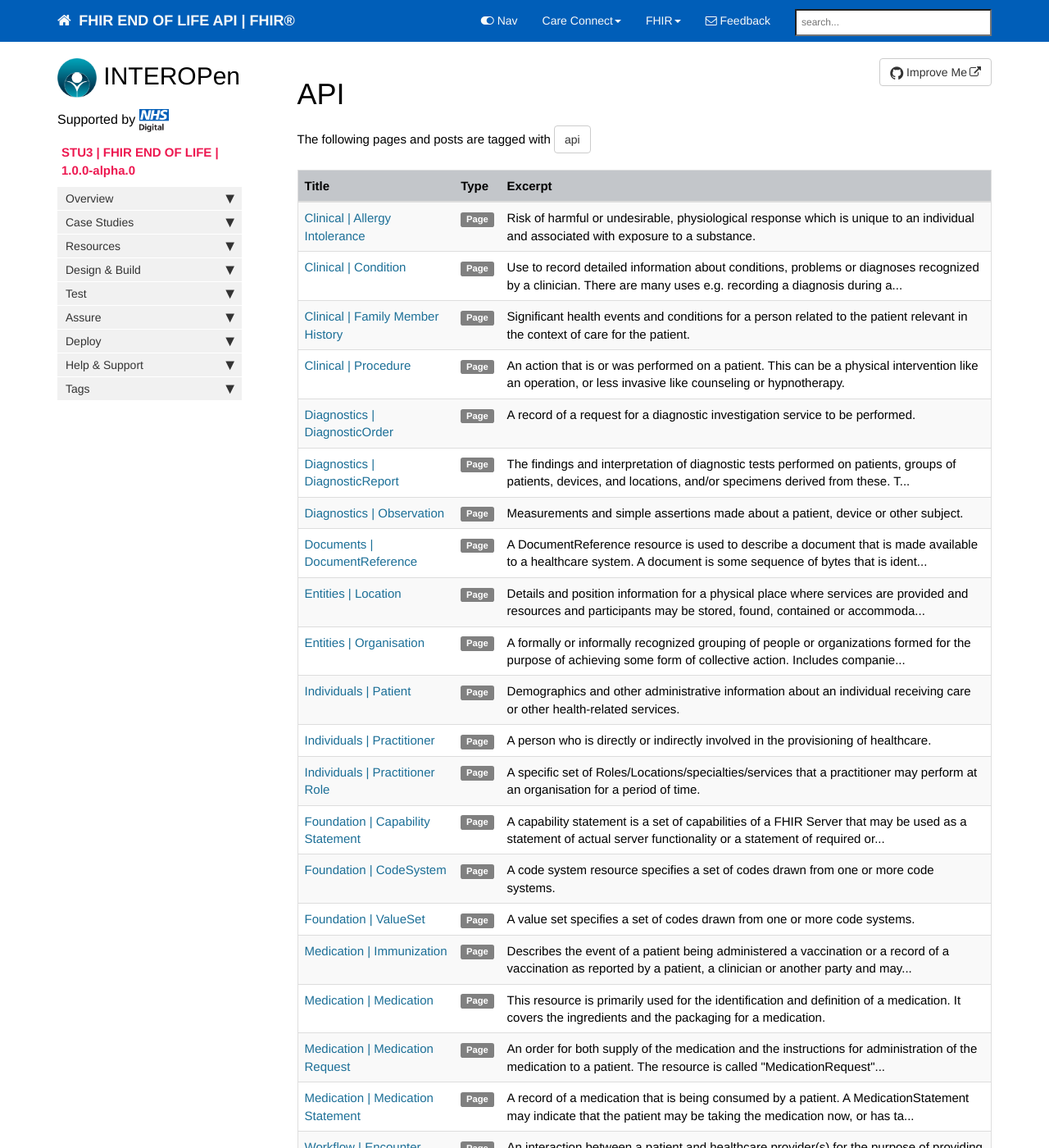
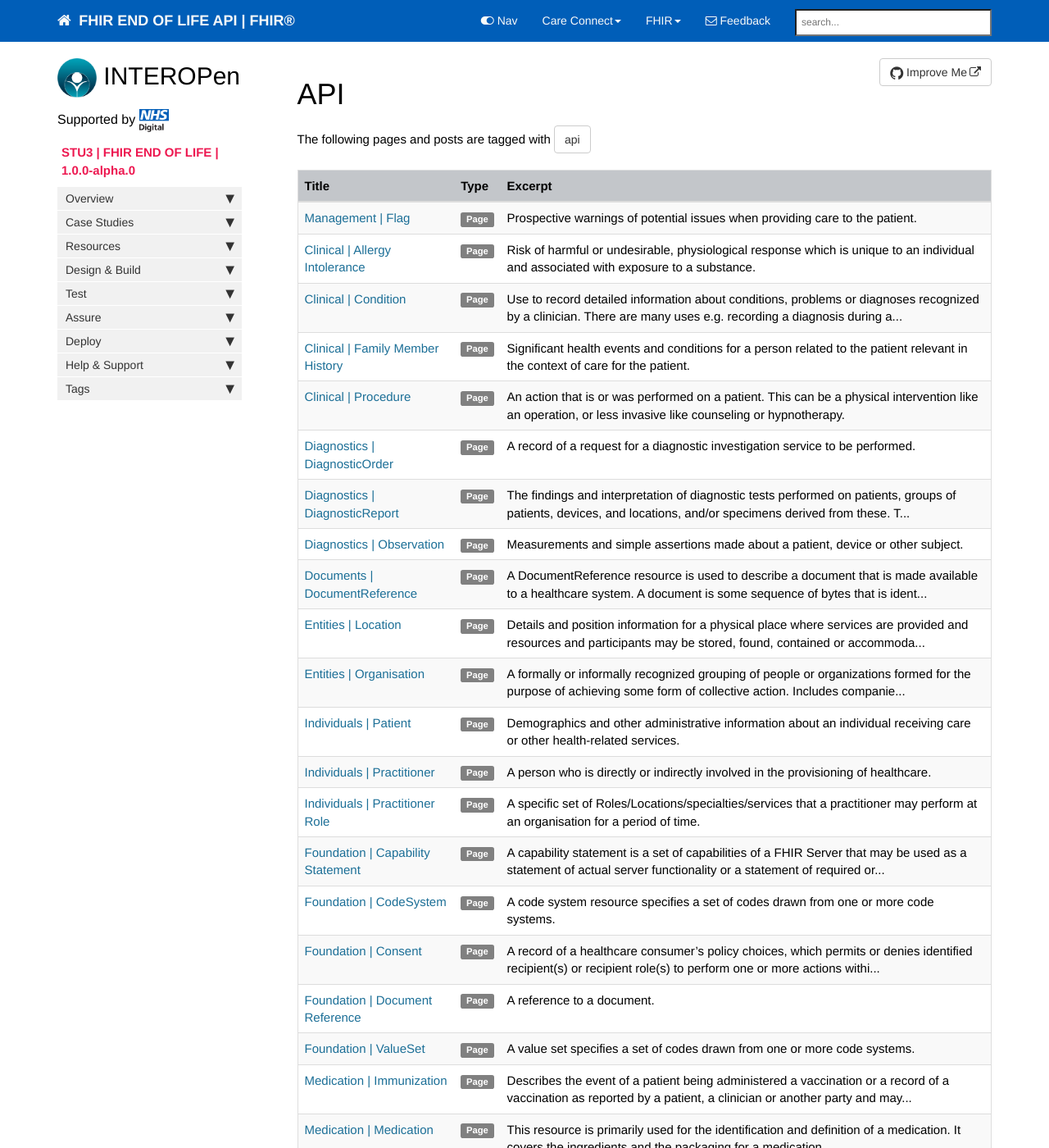
Before and after one commit to nhsconnect/FHIR-END-OF-LIFE-API, a Jekyll site: the page built from pages/tags/tag_api.md, in a window 1280 px wide and 1400 px high. Shown: the whole window at 82% size. Built offline with Jekyll 4.4.1, drawn with Linux system fonts in a browser that asks for light colours; nearby versions of some CDN libraries; comment, search, counter and statistics services are not loaded.

Commit message:
Some changes to eol files

````diff
--- /dev/null
+++ b/pages/explore/api_base_management_flag.md
@@ -0,0 +1,89 @@
+---
+title: Management | Flag
+keywords: usecase, flag
+tags: [rest, fhir, management, api]
+sidebar: foundations_sidebar
+permalink: api_base_management_flag.html
+summary: Prospective warnings of potential issues when providing care to the patient.
+---
+{% include custom/search.warnbanner.html %}
+
+{% include custom/fhir.STU3.reference.html resource="Flag" page="CareConnect-Encounter-1" fhirname="Encounter" fhirlink="encounter.html" content="User Stories" userlink="engage_michaelsstory.html" %}
+
+## 1. Read ##
+
+<div markdown="span" class="alert alert-success" role="alert">
+GET [baseUrl]/Encounter/[id]</div>
+
+{% include custom/read.response.html resource="Encounter" content="" %}
+
+## 2. Search ##
+
+<div markdown="span" class="alert alert-success" role="alert">
+GET [baseUrl]/Encounter?[searchParameters]</div>
+
+Fetches a bundle of all `Encounter` resources for the specified patient.
+
+{% include custom/search.header.html resource="Encounter" %}
+
+### 2.1. Search Parameters ###
+
+{% include custom/search.parameters.html resource="Encounter" link="encounter.html#search" %}
+
+
+<table style="min-width:100%;width:100%">
+<tr id="clinical">
+    <th style="width:10%;">Name</th>
+    <th style="width:15%;">Type</th>
+    <th style="width:40%;">Description</th>
+    <th style="width:5%;">Conformance</th>
+    <th style="width:30%;">Path</th>
+</tr>
+<tr>
+    <td><code class="highlighter-rouge">date</code></td>
+    <td><code class="highlighter-rouge">date</code></td>
+    <td>A date within the period the Encounter lasted</td>
+    <td>MAY</td>
+    <td>Encounter.period</td>
+</tr>
+<tr>
+    <td><code class="highlighter-rouge">patient</code></td>
+    <td><code class="highlighter-rouge">reference</code></td>
+    <td>The identity of a patient to list encounters for</td>
+    <td>MAY</td>
+    <td>Encounter.patient <br>(Patient)</td>
+</tr>
+</table>
+
+<!--
+Systems SHOULD support the following search combinations:
+
+ * patient
+ -->
+
+{% include custom/search.date.html para="2.1.1." content="Encounter" %}
+
+{% include custom/search.patient.html para="2.1.2." content="Encounter" %}
+
+{% include custom/search.response.html resource="Encounter" %}
+
+## 3. Example ##
+
+### 3.1 Request Query ###
+
+<h3 id="32-response-headers">3.1 cURL</h3>
+
+Return all Encounter resources with an id of 4, the format of the response body will be xml. The Reference Implementation is hosted at '{{ site.fhir_ref_impl }}'.
+
+{% include custom/embedcurl.html title="Search Patient" command="curl -X GET -H 'Accept: application/xml+fhir' -H 'Authorisation: BEARER [token]' -v 'http://yellow.testlab.nhs.uk/careconnect-ri/STU3/Encounter?patient=4'" %}
+
+<h3 id="32-response-headers">3.2 Explore the Response</h3>
+
+Explore the response in XML & JSON on the Reference Implementation below
+<div class="language-http highlighter-rouge">
+<pre class="highlight">
+<p style="font-size: 110%;">Reference Implementation</p>
+XML <a target="_blank" href="{{ site.fhir_ref_impl }}search?serverId=home&pretty=true&resource=Encounter&param.0.0=&param.0.1=4&param.0.name=patient&param.0.type=reference&resource-search-limit=&encoding=xml">Patient id search RI viewer</a>
+JSON <a target="_blank" href="{{ site.fhir_ref_impl }}search?serverId=home&pretty=true&resource=Encounter&param.0.0=&param.0.1=4&param.0.name=patient&param.0.type=reference&resource-search-limit=&encoding=json">Patient id search RI viewer</a>
+</pre>
+</div>
--- /dev/null
+++ b/pages/explore/api_foundation_consent.md
@@ -0,0 +1,101 @@
+---
+title: Foundation | Consent
+keywords: foundations, fhir
+tags: [foundation,use_case,fhir,rest,api,noccprofile]
+sidebar: accessrecord_rest_sidebar
+permalink: api_foundation_consent.html
+summary: A record of a healthcare consumer’s policy choices, which permits or denies identified recipient(s) or recipient role(s) to perform one or more actions within a given policy context, for specific purposes and periods of time.
+---
+
+{% include custom/search.warnbanner.html %}
+
+
+{% include custom/fhir.reference.html resource="" page="" fhirname="ValueSet" fhirlink="valueset.html" content="-" userlink="-" %}
+
+
+## 1. Read ##
+
+<div markdown="span" class="alert alert-success" role="alert">
+GET [baseUrl]/ValueSet/[id]</div>
+
+{% include custom/read.response.html resource="Consent" content="" %}
+
+## 2. Example ##
+
+{% include custom/search.warn_ri_banner.html %}
+
+### 2.1 Request Query ###
+
+Return the ValueSet for Care Connect Administrative Gender. Replace 'baseUrl' with the actual base Url of the FHIR Server.
+
+#### 2.1.1. cURL ####
+
+{% include custom/embedcurl.html title="Read Care Connect Administrative Gender ValueSet" command="curl -H 'Accept: application/xml+fhir' -H 'Authorization: BEARER [token]' -X GET  '[baseUrl]/ValueSet/CareConnect-AdministrativeGender-1'" %}
+
+### 2.2 Response Body ###
+
+```xml
+<ValueSet xmlns="http://hl7.org/fhir">
+	<id value="CareConnect-AdministrativeGender-1"/>
+	<extension url="http://hl7.org/fhir/StructureDefinition/valueset-map">
+		<valueReference>
+			<reference value="https://fhir.hl7.org.uk/STU3/ConceptMap/AdministrativeGender-1"/>
+		</valueReference>
+	</extension>
+	<extension url="http://hl7.org/fhir/StructureDefinition/valueset-sourceReference">
+		<valueUri value="http://hl7.org/fhir/ValueSet/administrative-gender"/>
+	</extension>
+	<extension url="http://hl7.org/fhir/StructureDefinition/structuredefinition-wg">
+		<valueCode value="pc"/>
+	</extension>
+	<extension url="http://hl7.org/fhir/StructureDefinition/structuredefinition-fmm">
+		<valueInteger value="5"/>
+	</extension>
+	<extension url="http://hl7.org/fhir/StructureDefinition/structuredefinition-ballot-status">
+		<valueString value="Informative"/>
+	</extension>
+	<url value="https://fhir.hl7.org.uk/STU3/ValueSet/CareConnect-AdministrativeGender-1"/>
+	<identifier>
+		<system value="urn:ietf:rfc:3986"/>
+		<value value="urn:oid:2.16.840.1.113883.4.642.3.1"/>
+	</identifier>
+	<version value="3.0.1"/>
+	<name value="Administrative Gender"/>
+	<status value="active"/>
+	<date value="2017-04-19T07:46:00+10:00"/>
+	<publisher value="HL7 (FHIR Project)"/>
+	<contact>
+		<telecom>
+			<system value="url"/>
+			<value value="http://hl7.org/fhir"/>
+		</telecom>
+		<telecom>
+			<system value="email"/>
+			<value value="fhir@lists.hl7.org"/>
+		</telecom>
+	</contact>
+	<description value="The gender of a person used for administrative purposes."/>
+	<copyright value="Copyright © HL7.org 2011+"/>
+	<compose>
+		<include>
+			<system value="http://hl7.org/fhir/administrative-gender"/>
+			<concept>
+				<code value="male"/>
+				<display value="Male"/>
+			</concept>
+			<concept>
+				<code value="female"/>
+				<display value="Female"/>
+			</concept>
+			<concept>
+				<code value="other"/>
+				<display value="Other"/>
+			</concept>
+			<concept>
+				<code value="unknown"/>
+				<display value="Unknown"/>
+			</concept>
+		</include>
+	</compose>
+</ValueSet>
+```
--- /dev/null
+++ b/pages/explore/api_foundation_documents_documentreference.md
@@ -0,0 +1,101 @@
+---
+title: Foundation | Document Reference
+keywords: foundations, fhir
+tags: [foundation,use_case,fhir,rest,api,noccprofile]
+sidebar: accessrecord_rest_sidebar
+permalink: api_foundation_documents_documentreference.html
+summary: A reference to a document.
+---
+
+{% include custom/search.warnbanner.html %}
+
+
+{% include custom/fhir.reference.html resource="" page="" fhirname="DocumentReference" fhirlink="valueset.html" content="-" userlink="-" %}
+
+
+## 1. Read ##
+
+<div markdown="span" class="alert alert-success" role="alert">
+GET [baseUrl]/ValueSet/[id]</div>
+
+{% include custom/read.response.html resource="Consent" content="" %}
+
+## 2. Example ##
+
+{% include custom/search.warn_ri_banner.html %}
+
+### 2.1 Request Query ###
+
+Return the ValueSet for Care Connect Administrative Gender. Replace 'baseUrl' with the actual base Url of the FHIR Server.
+
+#### 2.1.1. cURL ####
+
+{% include custom/embedcurl.html title="Read Care Connect Administrative Gender ValueSet" command="curl -H 'Accept: application/xml+fhir' -H 'Authorization: BEARER [token]' -X GET  '[baseUrl]/ValueSet/CareConnect-AdministrativeGender-1'" %}
+
+### 2.2 Response Body ###
+
+```xml
+<ValueSet xmlns="http://hl7.org/fhir">
+	<id value="CareConnect-AdministrativeGender-1"/>
+	<extension url="http://hl7.org/fhir/StructureDefinition/valueset-map">
+		<valueReference>
+			<reference value="https://fhir.hl7.org.uk/STU3/ConceptMap/AdministrativeGender-1"/>
+		</valueReference>
+	</extension>
+	<extension url="http://hl7.org/fhir/StructureDefinition/valueset-sourceReference">
+		<valueUri value="http://hl7.org/fhir/ValueSet/administrative-gender"/>
+	</extension>
+	<extension url="http://hl7.org/fhir/StructureDefinition/structuredefinition-wg">
+		<valueCode value="pc"/>
+	</extension>
+	<extension url="http://hl7.org/fhir/StructureDefinition/structuredefinition-fmm">
+		<valueInteger value="5"/>
+	</extension>
+	<extension url="http://hl7.org/fhir/StructureDefinition/structuredefinition-ballot-status">
+		<valueString value="Informative"/>
+	</extension>
+	<url value="https://fhir.hl7.org.uk/STU3/ValueSet/CareConnect-AdministrativeGender-1"/>
+	<identifier>
+		<system value="urn:ietf:rfc:3986"/>
+		<value value="urn:oid:2.16.840.1.113883.4.642.3.1"/>
+	</identifier>
+	<version value="3.0.1"/>
+	<name value="Administrative Gender"/>
+	<status value="active"/>
+	<date value="2017-04-19T07:46:00+10:00"/>
+	<publisher value="HL7 (FHIR Project)"/>
+	<contact>
+		<telecom>
+			<system value="url"/>
+			<value value="http://hl7.org/fhir"/>
+		</telecom>
+		<telecom>
+			<system value="email"/>
+			<value value="fhir@lists.hl7.org"/>
+		</telecom>
+	</contact>
+	<description value="The gender of a person used for administrative purposes."/>
+	<copyright value="Copyright © HL7.org 2011+"/>
+	<compose>
+		<include>
+			<system value="http://hl7.org/fhir/administrative-gender"/>
+			<concept>
+				<code value="male"/>
+				<display value="Male"/>
+			</concept>
+			<concept>
+				<code value="female"/>
+				<display value="Female"/>
+			</concept>
+			<concept>
+				<code value="other"/>
+				<display value="Other"/>
+			</concept>
+			<concept>
+				<code value="unknown"/>
+				<display value="Unknown"/>
+			</concept>
+		</include>
+	</compose>
+</ValueSet>
+```
--- a/pages/explore/resources_overview.md
+++ b/pages/explore/resources_overview.md
@@ -70,23 +70,81 @@ The FHIR Care Connect profile API's described in the Explore section of this imp
 ## 3. Resource API's ##
 This section looks at the Care Connect profile API's covered within this implementation guide.
 
+### Care Connect existing API's ###
+<table style="min-width:100%;width:100%">
+<tr id="clinical">
+<th style="width:33%;">EOL Requirement</th>
+<th style="width:33%;">FHIR Resource(s)</th>
+<th style="width:33%;">&nbsp;</th>
+</tr>
+<tr id="clinical">
+<td>Communication</td>
+<td>Care Connect under Patient</td>
+<td><a href="https://fhir.hl7.org.uk/STU3/StructureDefinition/Extension-CareConnect-NHSCommunication-1">NHS communication preferences</a></td>
+</tr>
+<tr>
+<td>Contacts</td>
+<td>Care Connect under Patient</td>
+<td>Patient.contact</td>
+</tr>
+<tr>
+<td>LPA Lasting Power of Attorney</td>
+<td>Care Connect under a Patient (LPA)</td>
+<td>TBC</td>
+</tr>
+<tr>
+<td>Disability</td>
+<td>Care Connect List</td>
+<td>TBC</td>
+</tr>
+</table>
 
-<ul>
-<li>Consent	- Consent Resource, Practitioner, Practitioner Role</li>
-<li>CPR Status - Flag Resource, Encounter Resource</li>
-<li>Other Docs	- Document Reference</li>
-<li>Problems and Interventions - Conditions (Problem), Practitioner</li>
-<li>Prognosis - Flag Resource, Encounter Resource</li>
-<li>Preferences	- Care Connect under Patient</li>
-<li>Communication - Care Connect under Patient</li>
-<li>Contacts - Care Contact	under Patient</li>
-<li>LPA Lasting Power of Attorney -	Care Connect under a Patient (LPA)</li>
-<li>Disability - Care Connect List</li>
-<li>Functional Status</li>
-</ul>
+### End of Life Care API's ###
 
+<table style="min-width:100%;width:100%">
+<tr id="clinical">
+<th style="width:33%;">EOL Requirement</th>
+<th style="width:33%;">FHIR Resource(s)</th>
+<th style="width:33%;">&nbsp;</th>
+</tr>
+<tr id="clinical">
+<td>Consent</td>
+<td>Consent Resource, Practitioner, Practitioner Role</td>
+<td>TBC, <a href="https://fhir.hl7.org.uk/STU3/StructureDefinition/CareConnect-Practitioner-1">Care Connect Practioner</a>, <a href="https://fhir.hl7.org.uk/STU3/StructureDefinition/CareConnect-PractitionerRole-1">Care Connect Practioner Role</a></td>
+</tr>
+<tr>
+<td>CPR Status</td>
+<td>Flag Resource, Encounter Resource</td>
+<td>TBC, <a href="https://fhir.hl7.org.uk/STU3/StructureDefinition/CareConnect-Encounter-1">Care Connect Encounter</a></td>
+</tr>
+<tr>
+<td>Other Docs</td>
+<td>Document Reference</td>
+<td>TBC</td>
+</tr>
+<tr>
+<td>Problems and Interventions</td>
+<td>Conditions (Problem), Practitioner, Practioner Role</td>
+<td><a href="https://fhir.hl7.org.uk/STU3/StructureDefinition/CareConnect-Condition-1">Care Connect Condition</a>, <a href="https://fhir.hl7.org.uk/STU3/StructureDefinition/CareConnect-Practitioner-1">Care Connect Practioner</a>, <a href="https://fhir.hl7.org.uk/STU3/StructureDefinition/CareConnect-PractitionerRole-1">Care Connect Practioner Role</a></td>
+</tr>
+<tr>
+<td>Prognosis</td>
+<td>Flag Resource, Encounter Resource</td>
+<td>TBC, <a href="https://fhir.hl7.org.uk/STU3/StructureDefinition/CareConnect-Encounter-1">Care Connect Encounter</a></td>
+</tr>
+<tr>
+<td>Advance Treatment Preferences</td>
+<td>Location Resource</td>
+<td><a href="https://fhir.hl7.org.uk/STU3/StructureDefinition/CareConnect-Location-1">Care Connect Location</a></td>
+</tr>
+<tr>
+<td>Functional Status</td>
+<td>&nbsp;</td>
+<td>TBC</td>
+</tr>
+</table>
 
-
+### FHIR Resource(s) ###
 
 <table style="min-width:100%;width:100%">
 <tr id="clinical">
@@ -97,24 +155,42 @@ This section looks at the Care Connect profile API's covered within this impleme
 <tr id="clinicald">
 <th>Summary</th>
 <th>Diagnostics</th>
-<th>Medications</th>
+<th></th>
 </tr>
 <tr>
-<td></td>
+<td><a href="api_clinical_condition.html">Condition</a> (Problem)</td>
 <td><a href="api_diagnostics_observation.html">Observation</a></td>
 <td></td>
 </tr>
-<tr>
-<td><a href="api_clinical_condition.html">Condition</a> (Problem)</td>
-<td>&nbsp;</td>
-<td></td>
+</table>
+
+<table style="min-width:100%;width:100%">
+<tr id="base">
+<th style="width:25%;">Base</th>
+<th style="width:25%;">&nbsp;</th>
+<th style="width:25%;">&nbsp;</th>
+<th style="width:25%;">&nbsp;</th>
+</tr>
+<tr id="based">
+<th>Individuals</th>
+<th>Entities</th>
+<th>Workflow</th>
+<th>Management</th>
 </tr>
 <tr>
-<td></td>
-<td>&nbsp;</td>
-<td></td>
+<td><a href="api_entity_patient.html">Patient</a></td>
+<td><a href="api_entity_organisation.html">Organization</a></td>
+<td><a href="api_workflow_encounter.html">Encounter</a></td>
+<td><a href="api_base_management_flag.html">Flag</a></td>
 </tr>
 <tr>
+<td><a href="api_entity_practitioner.html">Practitioner</a></td>
+<td><a href="api_entity_location.html">Location</a></td>
+<td>&nbsp;</td>
+<td>&nbsp;</td>
+</tr>
+<tr>
+<td><a href="api_entity_practitioner_role.html">PractitionerRole</a></td>
 <td>&nbsp;</td>
 <td>&nbsp;</td>
 <td>&nbsp;</td>
@@ -122,54 +198,28 @@ This section looks at the Care Connect profile API's covered within this impleme
 </table>
 
 <table style="min-width:100%;width:100%">
-<tr id="base">
-<th style="width:33%;">Base</th>
-<th style="width:33%;">&nbsp;</th>
-<th style="width:33%;">&nbsp;</th>
-</tr>
-<tr id="based">
-<th>Individuals</th>
-<th>Entities</th>
-<th>Workflow</th>
-</tr>
-<tr>
-<td><a href="api_entity_patient.html">Patient</a></td>
-<td><a href="api_entity_organisation.html">Organization</a></td>
-<td><a href="api_workflow_encounter.html">Encounter</a></td><td></td>
-</tr>
-<tr>
-<td><a href="api_entity_practitioner.html">Practitioner</a></td>
-<td><a href="api_entity_location.html">Location</a></td>
-<td>&nbsp;</td>
-</tr>
-<tr>
-<td><a href="api_entity_practitioner_role.html">PractitionerRole</a></td>
-<td>&nbsp;</td>
-<td>&nbsp;</td>
-</tr>
-</table>
-
-
-
-<table style="min-width:100%;width:100%">
 <tr id="conformance">
-<th style="width:33%;">Foundation</th>
-<th style="width:33%;"></th>
-<th style="width:33%;"></th>
+<th style="width:25%;">Foundation</th>
+<th style="width:25%;"></th>
+<th style="width:25%;"></th>
+<th style="width:25%;"></th>
 </tr>
 <tr id="conformanced">
 <th>Capability</th>
 <th>Terminology</th>
-<th>&nbsp;</th>
+<th>Security</th>
+<th>Documents</th>
 </tr>
 <tr>
 <td><a href="api_foundation_capability.html">Capability Statement</a></td>
 <td><a href="api_foundation_valueset.html">ValueSet</a></td>
-<td>&nbsp;</td>
+<td><a href="api_foundation_consent.html">Consent</a></td>
+<td><a href="api_foundation_documents_documentreference.html">Document Reference</a></td>
 </tr>
 <tr>
 <td></td>
 <td><a href="api_foundation_codesystem.html">CodeSystem</a> (example)</td>
 <td>&nbsp;</td>
+<td>&nbsp;</td>
 </tr>
 </table>
````
